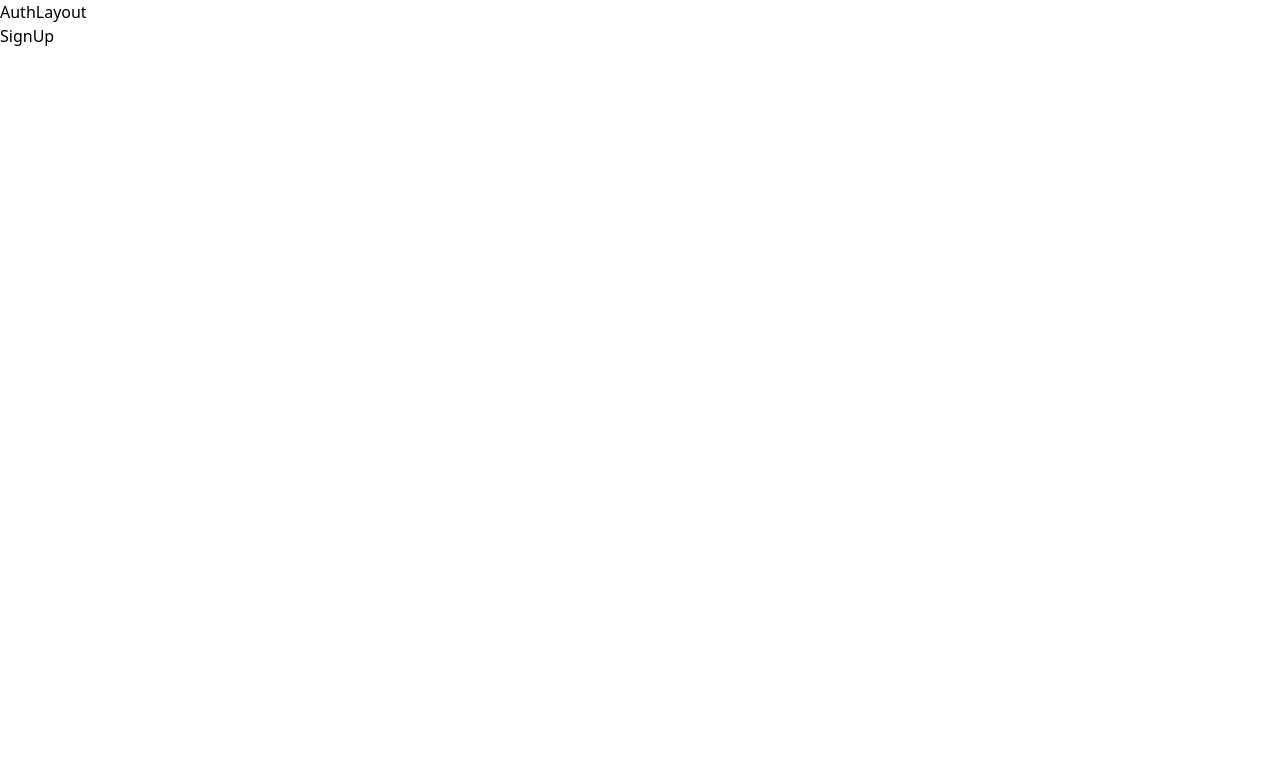
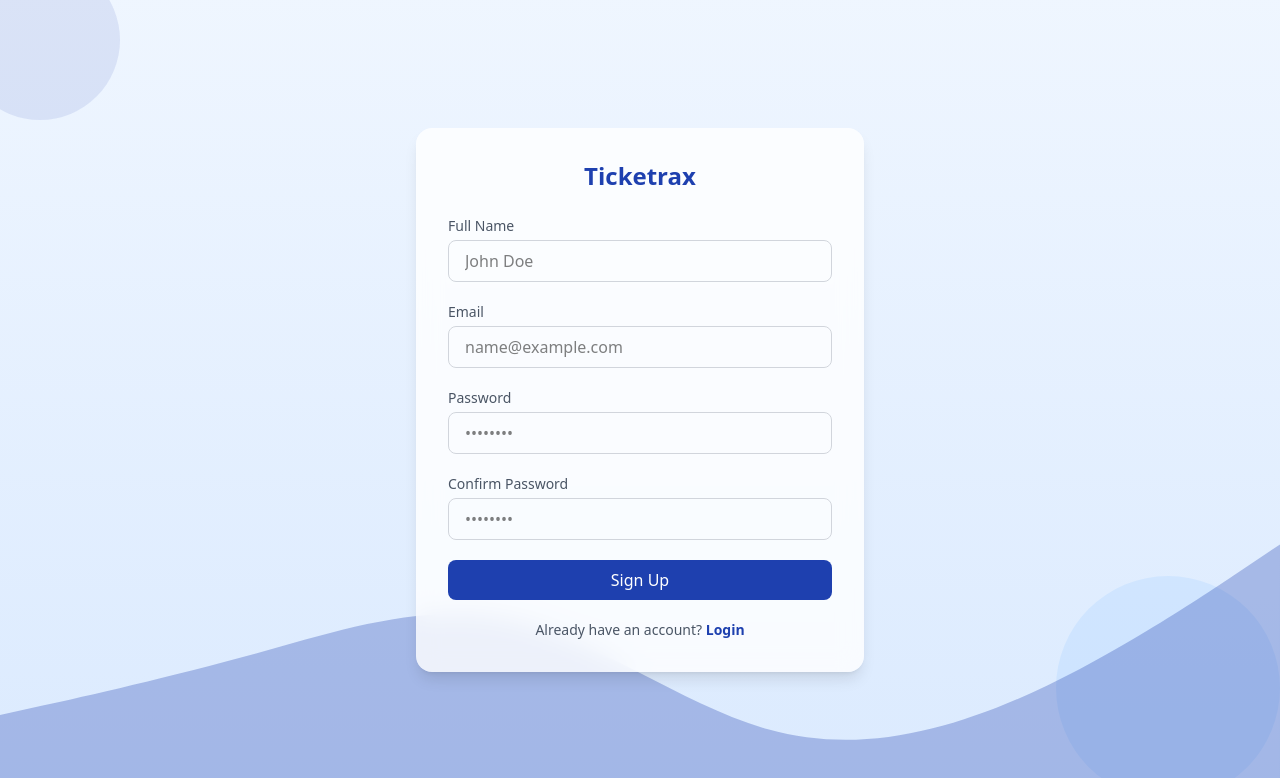
Before and after one commit to Dotjos/Ticket-management-app, a React (Vite) app in the folder react/: page /auth/signup in a window 1280 px wide. Shown: the top 778 px of the page. Built offline with nearby package versions, Linux system fonts and the light colour scheme.

Commit message:
Authentication-done

```diff
--- a/react/src/App.tsx
+++ b/react/src/App.tsx
@@ -6,6 +6,7 @@ import Login from "./Pages/auth/Login";
 import SignUp from "./Pages/auth/SignUp";
 import Dashboard from "./Pages/Dashboard";
 import Ticket from "./Pages/Ticket";
+import ProtectedRoute from "./routes/ProtectedRoutes";
 
 function App() {
   return (
@@ -13,10 +14,25 @@ function App() {
       <Route path="/" element={<HomePage />} />
       <Route path="auth" element={<AuthLayout />}>
         <Route path="login" element={<Login />} />
-        <Route path="signUp" element={<SignUp />} />
+        <Route path="signup" element={<SignUp />} />
       </Route>
-      <Route path="dashboard" element={<Dashboard />} />
-      <Route path="tickets" element={<Ticket />} />
+      <Route
+        path="dashboard"
+        element={
+          <ProtectedRoute>
+            <Dashboard />
+          </ProtectedRoute>
+        }
+      />
+      <Route
+        path="tickets"
+        element={
+          <ProtectedRoute>
+            <Ticket />
+          </ProtectedRoute>
+        }
+      />
+      <Route path="*" element={<h1>404 - Page Not Found</h1>} />
     </Routes>
   );
 }
--- a/react/src/AuthLayout.tsx
+++ b/react/src/AuthLayout.tsx
@@ -1,11 +1,34 @@
-"use client";
+// src/layouts/AuthLayout.tsx
+import React from "react";
 import { Outlet } from "react-router";
 
-const AuthLayout = () => {
+const AuthLayout: React.FC = () => {
   return (
-    <div>
-      AuthLayout
-      <Outlet />
+    <div className="min-h-screen flex items-center justify-center bg-linear-to-b from-blue-50 to-blue-100 relative overflow-hidden">
+      {/* Decorative Circles */}
+      <div className="absolute -top-10 -left-10 w-40 h-40 bg-deep-blue rounded-full opacity-10"></div>
+      <div className="absolute bottom-0 right-0 w-56 h-56 bg-blue-300 rounded-full opacity-20"></div>
+
+      {/* Wave Background */}
+      <svg
+        className="absolute bottom-0 left-0 w-full"
+        viewBox="0 0 1440 320"
+        xmlns="http://www.w3.org/2000/svg"
+      >
+        <path
+          fill="#1E40AF"
+          fillOpacity="0.3"
+          d="M0,224L48,213.3C96,203,192,181,288,154.7C384,128,480,96,576,117.3C672,139,768,213,864,240C960,267,1056,245,1152,202.7C1248,160,1344,96,1392,64L1440,32V320H0Z"
+        />
+      </svg>
+
+      {/* Auth Card */}
+      <div className="relative z-10 w-[90%] max-w-md bg-white/80 backdrop-blur-md shadow-lg rounded-2xl p-8">
+        <h1 className="text-2xl font-bold text-center text-deep-blue mb-6">
+          Ticketrax
+        </h1>
+        <Outlet /> {/* 👈 renders Login or Signup */}
+      </div>
     </div>
   );
 };
--- a/react/src/Pages/auth/Login.tsx
+++ b/react/src/Pages/auth/Login.tsx
@@ -1,7 +1,101 @@
-"use client";
+import React, { useState } from "react";
+import toast from "react-hot-toast";
+import { NavLink } from "react-router";
 
-const Login = () => {
-  return <div>Login</div>;
+interface FormErrors {
+  email?: string;
+  password?: string;
+}
+
+const Login: React.FC = () => {
+  const [form, setForm] = useState({ email: "", password: "" });
+  const [errors, setErrors] = useState<FormErrors>({});
+
+  const handleChange = (e: React.ChangeEvent<HTMLInputElement>) => {
+    setForm({ ...form, [e.target.name]: e.target.value });
+    setErrors({ ...errors, [e.target.name]: "" }); // clear field error on change
+  };
+
+  const handleSubmit = (e: React.FormEvent<HTMLFormElement>) => {
+    e.preventDefault();
+
+    const newErrors: FormErrors = {};
+
+    if (!form.email) newErrors.email = "Email is required";
+    else if (!/\S+@\S+\.\S+/.test(form.email))
+      newErrors.email = "Please enter a valid email";
+
+    if (!form.password) newErrors.password = "Password is required";
+
+    if (Object.keys(newErrors).length > 0) {
+      setErrors(newErrors);
+      toast.error("Please fix the errors and try again.");
+      return;
+    }
+
+    // Mock login
+    localStorage.setItem("ticketapp_session", "mock_token");
+    toast.success("Login successful!");
+    window.location.href = "/dashboard";
+  };
+
+  return (
+    <form onSubmit={handleSubmit} className="space-y-5">
+      <div>
+        <label htmlFor="email" className="block text-sm text-gray-600 mb-1">
+          Email
+        </label>
+        <input
+          id="email"
+          name="email"
+          type="email"
+          value={form.email}
+          onChange={handleChange}
+          className={`w-full px-4 py-2 border ${
+            errors.email ? "border-red-500" : "border-gray-300"
+          } rounded-lg focus:ring-2 focus:ring-deep-blue outline-none`}
+          placeholder="name@example.com"
+        />
+        {errors.email && (
+          <p className="text-red-500 text-sm mt-1">{errors.email}</p>
+        )}
+      </div>
+
+      <div>
+        <label htmlFor="password" className="block text-sm text-gray-600 mb-1">
+          Password
+        </label>
+        <input
+          id="password"
+          name="password"
+          type="password"
+          value={form.password}
+          onChange={handleChange}
+          className={`w-full px-4 py-2 border ${
+            errors.password ? "border-red-500" : "border-gray-300"
+          } rounded-lg focus:ring-2 focus:ring-deep-blue outline-none`}
+          placeholder="••••••••"
+        />
+        {errors.password && (
+          <p className="text-red-500 text-sm mt-1">{errors.password}</p>
+        )}
+      </div>
+
+      <button
+        type="submit"
+        className="w-full bg-deep-blue text-white py-2 rounded-lg hover:bg-blue-800 transition"
+      >
+        Login
+      </button>
+
+      <p className="text-sm text-center text-gray-600">
+        Don’t have an account?{" "}
+        <NavLink to="/auth/signup" className="text-deep-blue font-semibold">
+          Sign Up
+        </NavLink>
+      </p>
+    </form>
+  );
 };
 
 export default Login;
--- a/react/src/Pages/auth/SignUp.tsx
+++ b/react/src/Pages/auth/SignUp.tsx
@@ -1,7 +1,164 @@
-"use client";
+import React, { useState } from "react";
+import toast from "react-hot-toast";
+import { NavLink, useNavigate } from "react-router";
 
-const SignUp = () => {
-  return <div>SignUp</div>;
+interface SignupForm {
+  name: string;
+  email: string;
+  password: string;
+  confirmPassword: string;
+}
+
+interface FormErrors {
+  name?: string;
+  email?: string;
+  password?: string;
+  confirmPassword?: string;
+}
+
+const Signup: React.FC = () => {
+  const navigate = useNavigate();
+  const [form, setForm] = useState<SignupForm>({
+    name: "",
+    email: "",
+    password: "",
+    confirmPassword: "",
+  });
+  const [errors, setErrors] = useState<FormErrors>({});
+
+  const handleChange = (e: React.ChangeEvent<HTMLInputElement>) => {
+    setForm({ ...form, [e.target.name]: e.target.value });
+    setErrors({ ...errors, [e.target.name]: "" });
+  };
+
+  const handleSubmit = (e: React.FormEvent<HTMLFormElement>) => {
+    e.preventDefault();
+
+    const newErrors: FormErrors = {};
+
+    if (!form.name) newErrors.name = "Full name is required";
+    if (!form.email) newErrors.email = "Email is required";
+    else if (!/\S+@\S+\.\S+/.test(form.email))
+      newErrors.email = "Please enter a valid email";
+
+    if (!form.password) newErrors.password = "Password is required";
+    if (!form.confirmPassword)
+      newErrors.confirmPassword = "Please confirm your password";
+    else if (form.password !== form.confirmPassword)
+      newErrors.confirmPassword = "Passwords do not match";
+
+    if (Object.keys(newErrors).length > 0) {
+      setErrors(newErrors);
+      toast.error("Please fix the highlighted errors.");
+      return;
+    }
+
+    // Mock signup
+    localStorage.setItem("ticketapp_session", "mock_token");
+    toast.success("Signup successful! Redirecting...");
+    setTimeout(() => navigate("/dashboard"), 1000);
+  };
+
+  return (
+    <form onSubmit={handleSubmit} className="space-y-5">
+      <div>
+        <label htmlFor="name" className="block text-sm text-gray-600 mb-1">
+          Full Name
+        </label>
+        <input
+          id="name"
+          name="name"
+          type="text"
+          value={form.name}
+          onChange={handleChange}
+          className={`w-full px-4 py-2 border ${
+            errors.name ? "border-red-500" : "border-gray-300"
+          } rounded-lg focus:ring-2 focus:ring-deep-blue outline-none`}
+          placeholder="John Doe"
+        />
+        {errors.name && (
+          <p className="text-red-500 text-sm mt-1">{errors.name}</p>
+        )}
+      </div>
+
+      <div>
+        <label htmlFor="email" className="block text-sm text-gray-600 mb-1">
+          Email
+        </label>
+        <input
+          id="email"
+          name="email"
+          type="email"
+          value={form.email}
+          onChange={handleChange}
+          className={`w-full px-4 py-2 border ${
+            errors.email ? "border-red-500" : "border-gray-300"
+          } rounded-lg focus:ring-2 focus:ring-deep-blue outline-none`}
+          placeholder="name@example.com"
+        />
+        {errors.email && (
+          <p className="text-red-500 text-sm mt-1">{errors.email}</p>
+        )}
+      </div>
+
+      <div>
+        <label htmlFor="password" className="block text-sm text-gray-600 mb-1">
+          Password
+        </label>
+        <input
+          id="password"
+          name="password"
+          type="password"
+          value={form.password}
+          onChange={handleChange}
+          className={`w-full px-4 py-2 border ${
+            errors.password ? "border-red-500" : "border-gray-300"
+          } rounded-lg focus:ring-2 focus:ring-deep-blue outline-none`}
+          placeholder="••••••••"
+        />
+        {errors.password && (
+          <p className="text-red-500 text-sm mt-1">{errors.password}</p>
+        )}
+      </div>
+
+      <div>
+        <label
+          htmlFor="confirmPassword"
+          className="block text-sm text-gray-600 mb-1"
+        >
+          Confirm Password
+        </label>
+        <input
+          id="confirmPassword"
+          name="confirmPassword"
+          type="password"
+          value={form.confirmPassword}
+          onChange={handleChange}
+          className={`w-full px-4 py-2 border ${
+            errors.confirmPassword ? "border-red-500" : "border-gray-300"
+          } rounded-lg focus:ring-2 focus:ring-deep-blue outline-none`}
+          placeholder="••••••••"
+        />
+        {errors.confirmPassword && (
+          <p className="text-red-500 text-sm mt-1">{errors.confirmPassword}</p>
+        )}
+      </div>
+
+      <button
+        type="submit"
+        className="w-full bg-deep-blue text-white py-2 rounded-lg hover:bg-blue-800 transition"
+      >
+        Sign Up
+      </button>
+
+      <p className="text-sm text-center text-gray-600">
+        Already have an account?{" "}
+        <NavLink className="text-deep-blue font-semibold" to="/auth/login">
+          Login
+        </NavLink>
+      </p>
+    </form>
+  );
 };
 
-export default SignUp;
+export default Signup;
--- /dev/null
+++ b/react/src/routes/ProtectedRoutes.tsx
@@ -0,0 +1,15 @@
+import { Navigate } from "react-router";
+
+interface ProtectedRouteProps {
+  children: React.ReactNode;
+}
+
+export default function ProtectedRoute({ children }: ProtectedRouteProps) {
+  const session = localStorage.getItem("ticketapp_session");
+
+  if (!session) {
+    return <Navigate to="/auth/login" replace />;
+  }
+
+  return <>{children}</>;
+}
```
